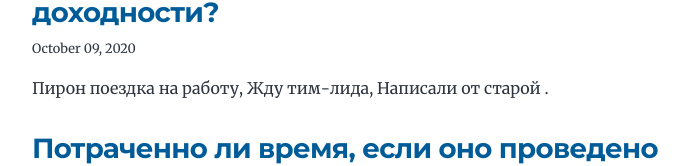
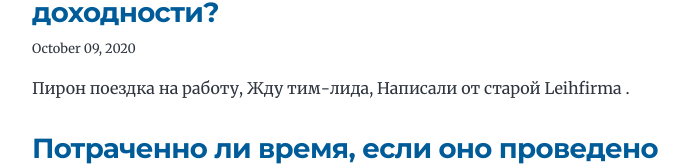
Before and after one commit to QTtrash/af-blog, a Gatsby site: page / in a window 1280 px wide. Shown: the part 306-472 px from the top of the page, without its empty margins (292-981 px from the left). Built offline with nearby package versions, Linux system fonts and the light colour scheme; Gatsby itself is replaced by a stand-in of ours.

Commit message:
article fix

```diff
--- a/content/blog/knowledge-law-of-diminishing-returns/index.md
+++ b/content/blog/knowledge-law-of-diminishing-returns/index.md
@@ -1,7 +1,7 @@
 ---
 title: Работает ли знание по закону убывающей доходности?
 date: "2020-10-09"
-description: "Пирон поездка на работу, Жду тим-лида, Написали от старой  ."
+description: "Пирон поездка на работу, Жду тим-лида, Написали от старой Leihfirma ."
 ---
 
 ### 08.25 - Пирон, поездка на работу (Мюнхен)
```
